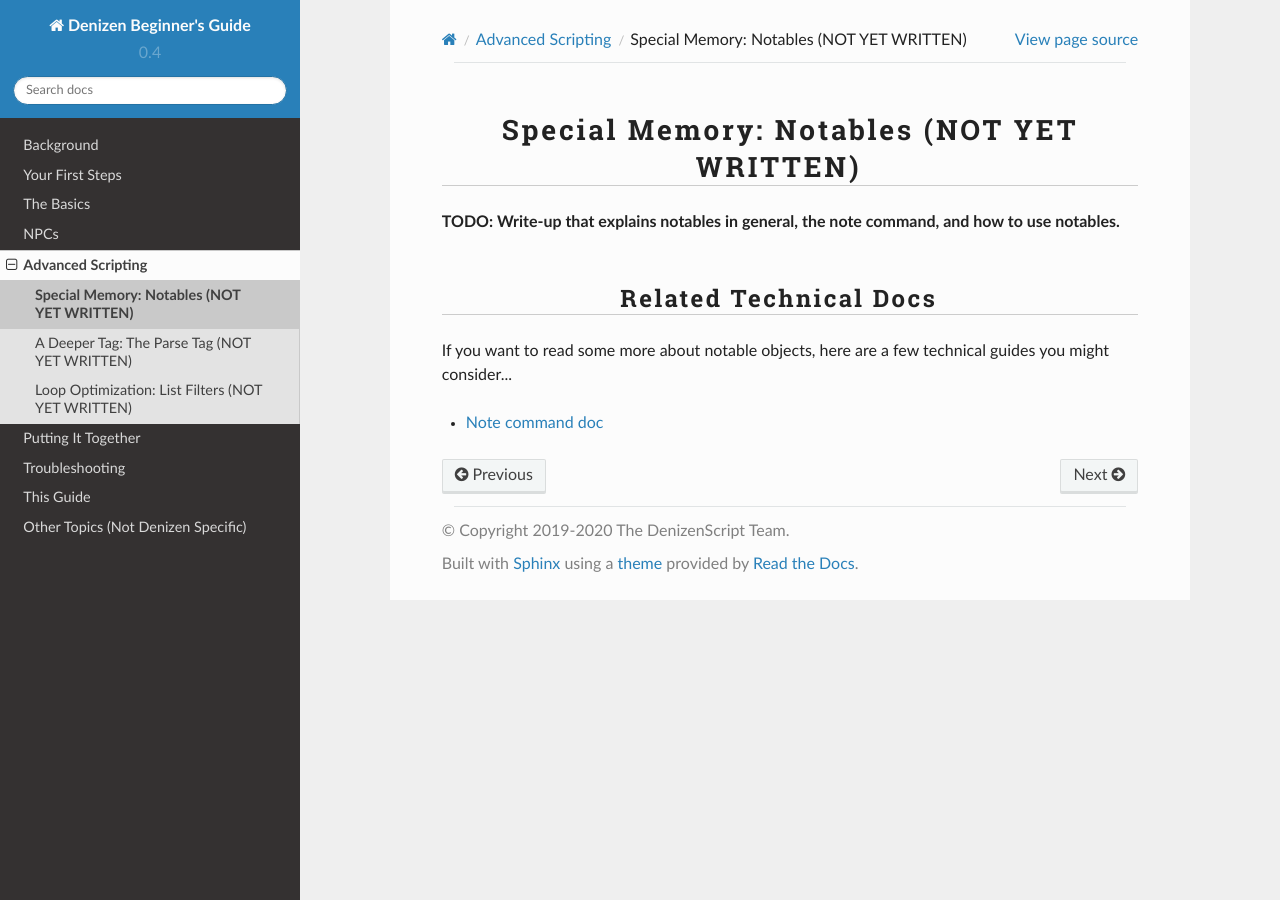
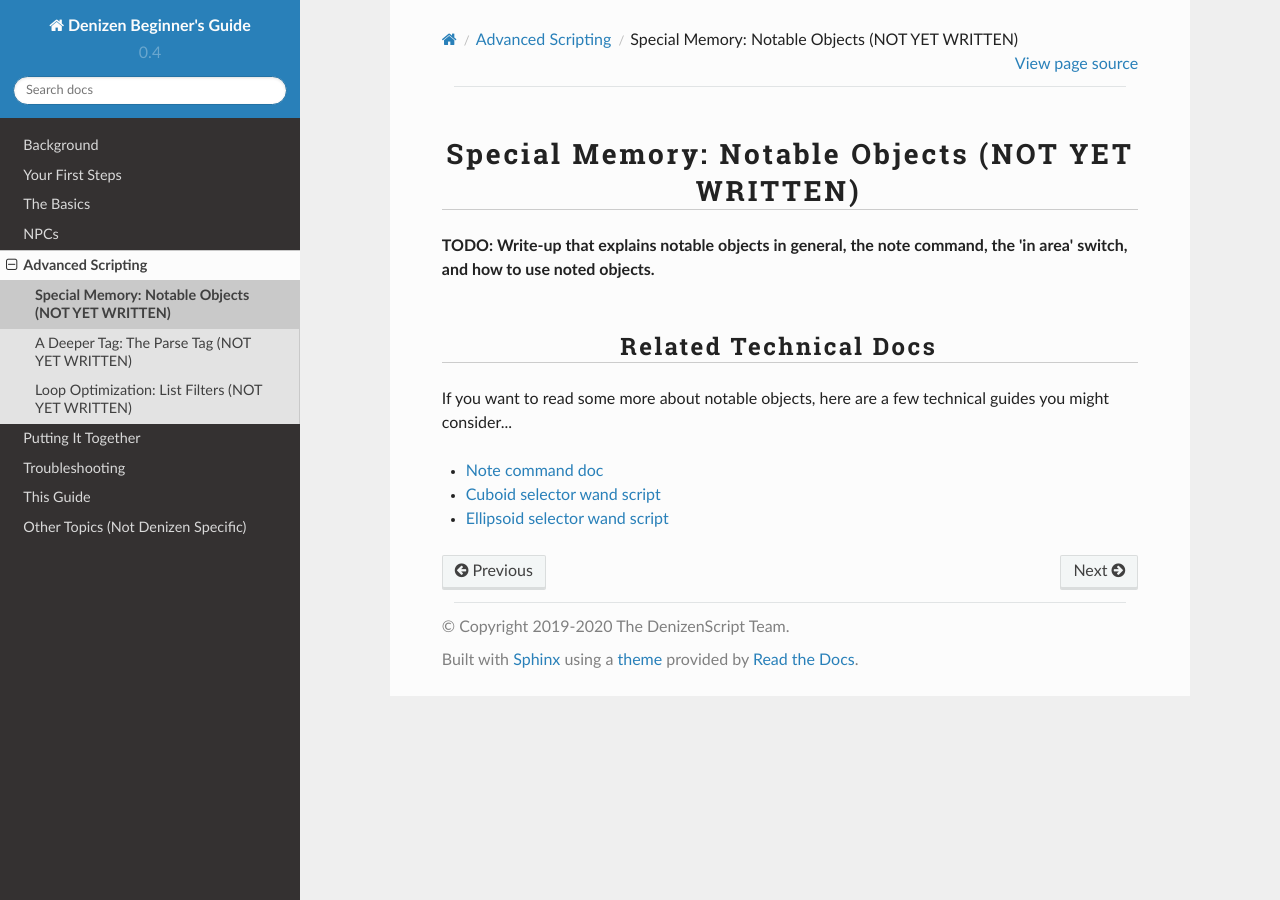
Before and after one commit to DenizenScript/Denizen-Beginners-Guide, a Sphinx documentation site: the page built from source/guides/advanced/notables.md, in a window 1280 px wide. Built offline with Sphinx 7.4.7 and the Read the Docs theme 2.0.0, drawn with Linux system fonts in a browser that asks for light colours.

Commit message:
add extra placeholders to the notable object page

```diff
--- a/source/guides/advanced/notables.md
+++ b/source/guides/advanced/notables.md
@@ -1,10 +1,12 @@
-Special Memory: Notables (NOT YET WRITTEN)
-------------------------
+Special Memory: Notable Objects (NOT YET WRITTEN)
+-------------------------------
 
-**TODO: Write-up that explains notables in general, the note command, and how to use notables.**
+**TODO: Write-up that explains notable objects in general, the note command, the 'in area' switch, and how to use noted objects.**
 
 ### Related Technical Docs
 
 If you want to read some more about notable objects, here are a few technical guides you might consider...
 
 - [Note command doc](https://one.denizenscript.com/denizen/cmds/note)
+- [Cuboid selector wand script](https://forum.denizenscript.com/viewtopic.php?f=13&t=190)
+- [Ellipsoid selector wand script](https://forum.denizenscript.com/viewtopic.php?f=13&t=302)
```
Also changed, not shown: source/guides/basics/mechanisms.md (+1 -1 lines).
